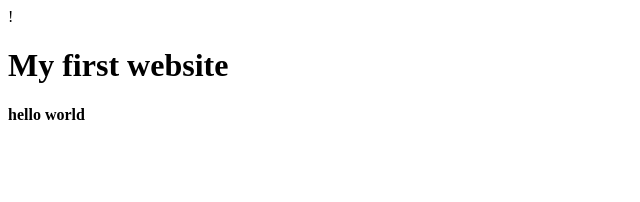
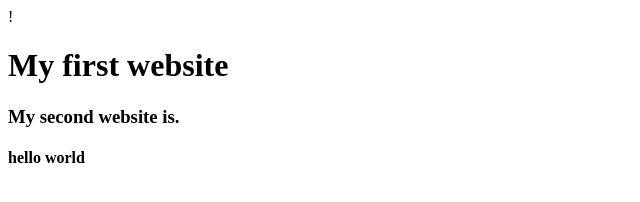
Before and after one commit to webthemelab/My-first-website, a plain HTML site: page index.html in a window 1280 px wide. Shown: the whole page, without its empty margins (0-640 px from the left). Drawn offline with Linux system fonts and the light colour scheme.

Commit message:
added a header

```diff
--- a/index.html
+++ b/index.html
@@ -8,6 +8,7 @@
 </head>
 <body>
     <h1>My first website</h1>
+    <h3>My second website is.</h3>
     <h4>hello world</h4>
 </body>
 </html>
```
Also changed, not shown: 1 other file.
